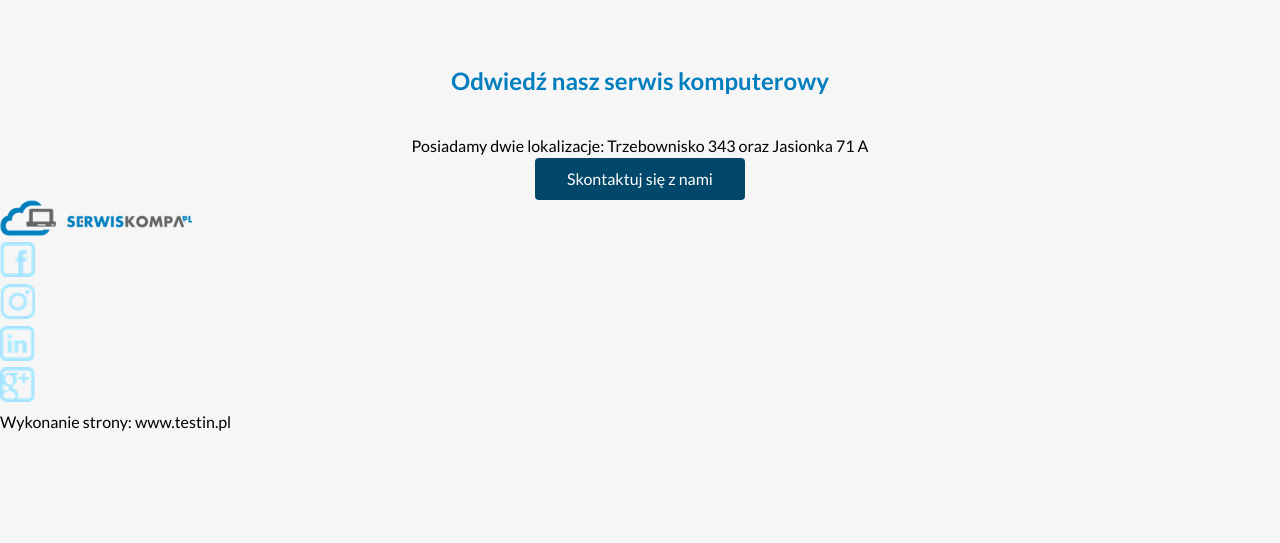
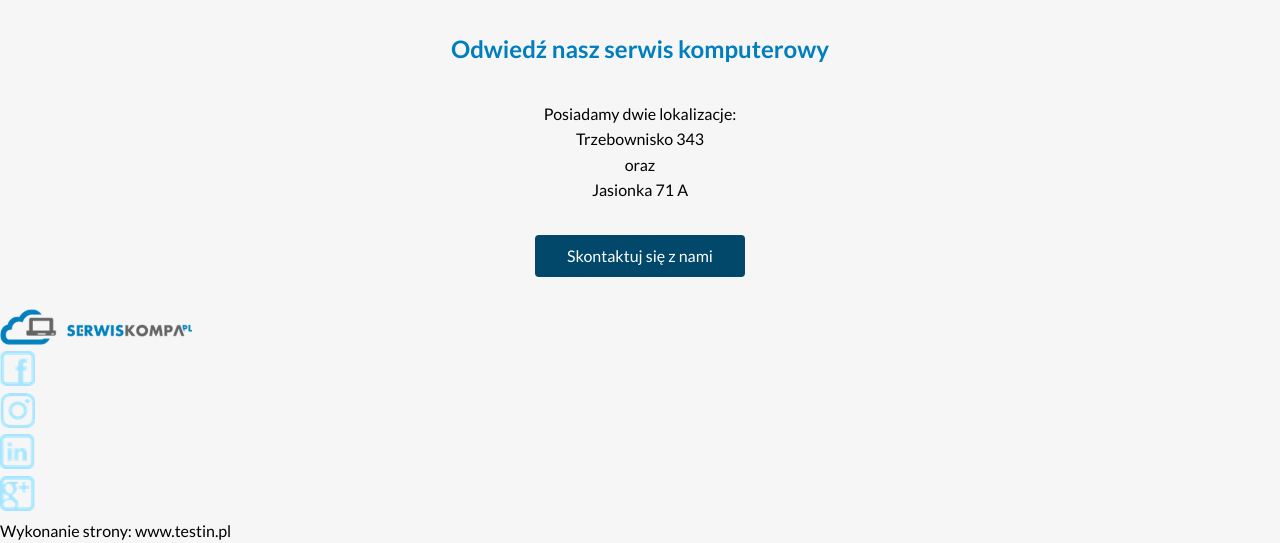
Before and after one commit to lpikor/serwis-kompa, a website: page src/index.html in a window 1280 px wide. Shown: the part 3152-3695 px from the top of the page. Before the commit the page ends 3586 px from the top, so only its background shows below. Drawn offline with Linux system fonts and the light colour scheme.

Commit message:
Style contact-us

```diff
--- a/src/index.html
+++ b/src/index.html
@@ -167,7 +167,7 @@
                     oraz
                     <span class="contact-us__address">Jasionka 71 A</span>
                 </p>
-                <a href="#" class="btn btn--primary">Skontaktuj się z nami</a>
+                <a href="#" class="btn btn--primary contact-us__btn">Skontaktuj się z nami</a>
             </div>
         </section>
     </main>
--- a/src/style.scss
+++ b/src/style.scss
@@ -291,3 +291,15 @@ body {
         margin-top: 2rem;
     }
 }
+
+.contact-us {
+    padding: 2rem 1rem 2rem;
+
+    &__address {
+        display: block;
+    }
+
+    &__btn {
+        margin-top: 2rem;
+    }
+}
```
Also changed, not shown: src/style.css.
